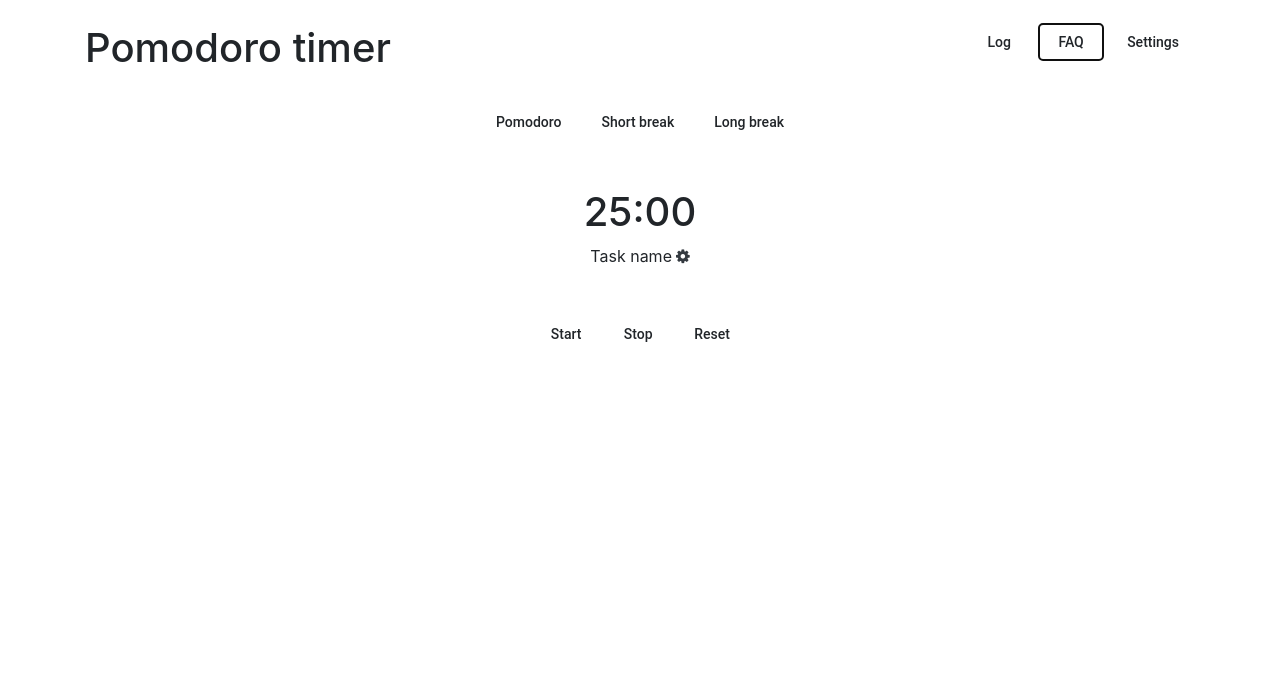
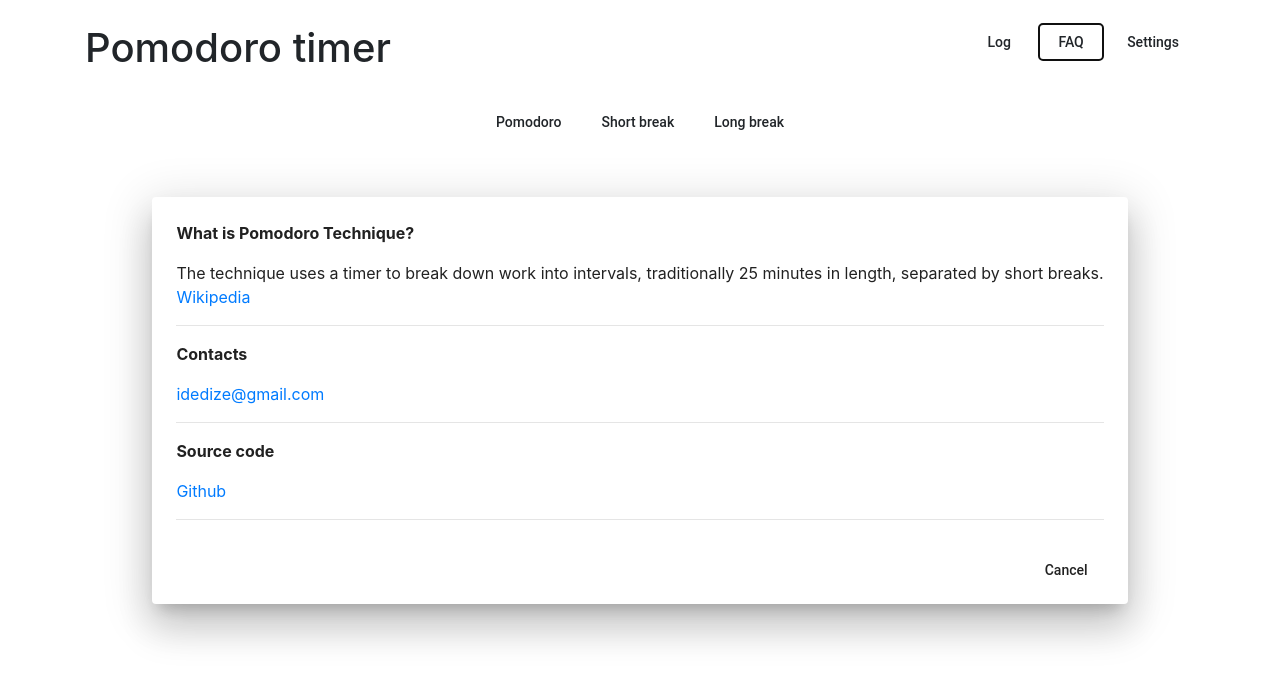
Before and after one commit to idedize/pomodoro-timer, an Angular app: page / in a window 1280 px wide. Both pictures are taken after a click on the button "FAQ". Shown: the top 682 px of the page. Built offline with nearby package versions, Linux system fonts and the light colour scheme.

Commit message:
added FAQ

```diff
--- /dev/null
+++ b/src/app/main/components/faq/faq-dialog/faq-dialog.component.html
@@ -0,0 +1,13 @@
+<mat-dialog-content>
+
+    <app-faq-element question="What is Pomodoro Technique?" answer="The technique uses a timer to break down work into intervals, traditionally 25 minutes in length, separated by
+    short breaks." link="https://en.wikipedia.org/wiki/Pomodoro_Technique" linkName="Wikipedia"></app-faq-element>
+
+    <app-faq-element question="Contacts" link="mailto:idedize@gmail.com" linkName="idedize@gmail.com"></app-faq-element>
+
+    <app-faq-element question="Source code" link="https://github.com/idedize/pomodoro-timer" linkName="Github"></app-faq-element>
+
+</mat-dialog-content>
+<mat-dialog-actions align="end">
+    <button mat-button mat-dialog-close>Cancel</button>
+</mat-dialog-actions>
--- /dev/null
+++ b/src/app/main/components/faq/faq-dialog/faq-dialog.component.ts
@@ -0,0 +1,15 @@
+import { Component, OnInit } from '@angular/core';
+
+@Component({
+  selector: 'app-faq-dialog',
+  templateUrl: './faq-dialog.component.html',
+  styleUrls: ['./faq-dialog.component.scss']
+})
+export class FaqDialogComponent implements OnInit {
+
+  constructor() { }
+
+  ngOnInit(): void {
+  }
+
+}
--- /dev/null
+++ b/src/app/main/components/faq/faq-element/faq-element.component.html
@@ -0,0 +1,13 @@
+<p>
+    <b>{{question}}</b>
+</p>
+<p>
+    <ng-container *ngIf="answer">
+        {{answer}}<br>
+    </ng-container>
+
+    <ng-container *ngIf="link">
+        <a [href]="link">{{!!linkName ? linkName : link}}</a>
+    </ng-container>
+</p>
+<hr>
--- /dev/null
+++ b/src/app/main/components/faq/faq-element/faq-element.component.ts
@@ -0,0 +1,20 @@
+import { Component, Input, OnInit } from '@angular/core';
+
+@Component({
+  selector: 'app-faq-element',
+  templateUrl: './faq-element.component.html',
+  styleUrls: ['./faq-element.component.scss']
+})
+export class FaqElementComponent implements OnInit {
+
+  @Input() question: string;
+  @Input() answer: string;
+  @Input() link: string;
+  @Input() linkName: string;
+
+  constructor() { }
+
+  ngOnInit(): void {
+  }
+
+}
--- a/src/app/main/components/header/header.component.html
+++ b/src/app/main/components/header/header.component.html
@@ -5,7 +5,7 @@
     <div class="d-flex col-12 col-md justify-content-center justify-content-md-end mt-3 mt-md-0">
         <div>
             <button mat-button class="mr-2" (click)="openLogListDialog()">Log</button>
-            <button mat-button class="mr-2">FAQ</button>
+            <button mat-button class="mr-2" (click)="openFAQDialog()">FAQ</button>
             <button mat-button>Settings</button>
         </div>
     </div>
--- a/src/app/main/components/header/header.component.ts
+++ b/src/app/main/components/header/header.component.ts
@@ -1,5 +1,6 @@
 import { Component, OnInit } from '@angular/core';
 import { MatDialog } from '@angular/material/dialog';
+import { FaqDialogComponent } from '../faq/faq-dialog/faq-dialog.component';
 import { LogListDialogComponent } from '../log-list-dialog/log-list-dialog.component';
 
 @Component({
@@ -21,4 +22,8 @@ export class HeaderComponent implements OnInit {
     });
   }
 
+  openFAQDialog(): void {
+    this.dialog.open(FaqDialogComponent);
+  }
+
 }
--- a/src/app/main/main.module.ts
+++ b/src/app/main/main.module.ts
@@ -10,6 +10,8 @@ import { TimerComponent } from './components/timer/timer.component';
 import { ChangeTaskNameDialogComponent } from './components/change-task-name-dialog/change-task-name-dialog.component';
 import { FormsModule } from '@angular/forms';
 import { LogListDialogComponent } from './components/log-list-dialog/log-list-dialog.component';
+import { FaqDialogComponent } from './components/faq/faq-dialog/faq-dialog.component';
+import { FaqElementComponent } from './components/faq/faq-element/faq-element.component';
 
 const routes: Routes = [
   { path: '', component: MainPageComponent }
@@ -21,7 +23,9 @@ const routes: Routes = [
     HeaderComponent,
     TimerComponent,
     ChangeTaskNameDialogComponent,
-    LogListDialogComponent
+    LogListDialogComponent,
+    FaqDialogComponent,
+    FaqElementComponent
   ],
   imports: [
     CommonModule,
```
Also changed, not shown: src/app/main/components/faq/faq-dialog/faq-dialog.component.scss (added), src/app/main/components/faq/faq-element/faq-element.component.scss (added).
